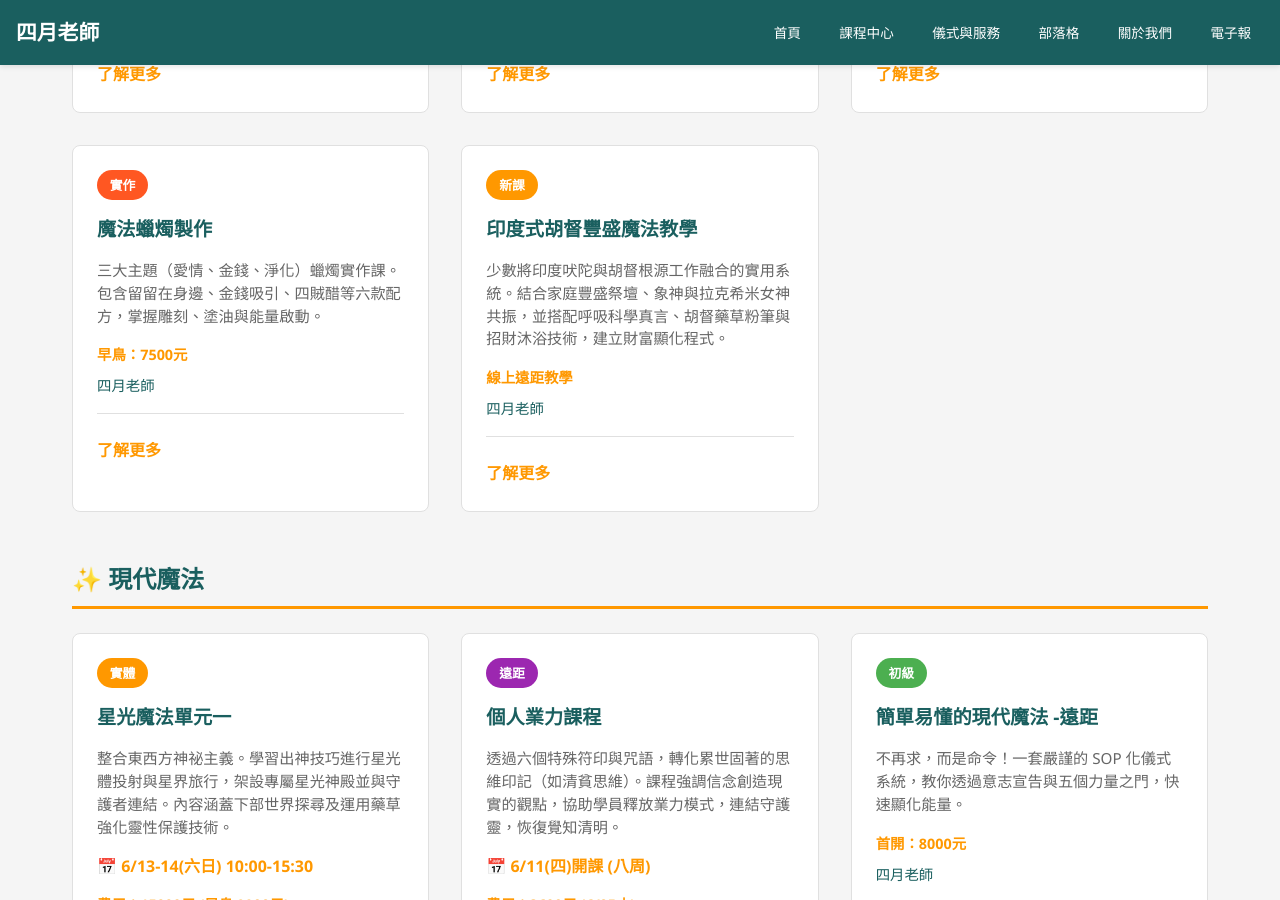
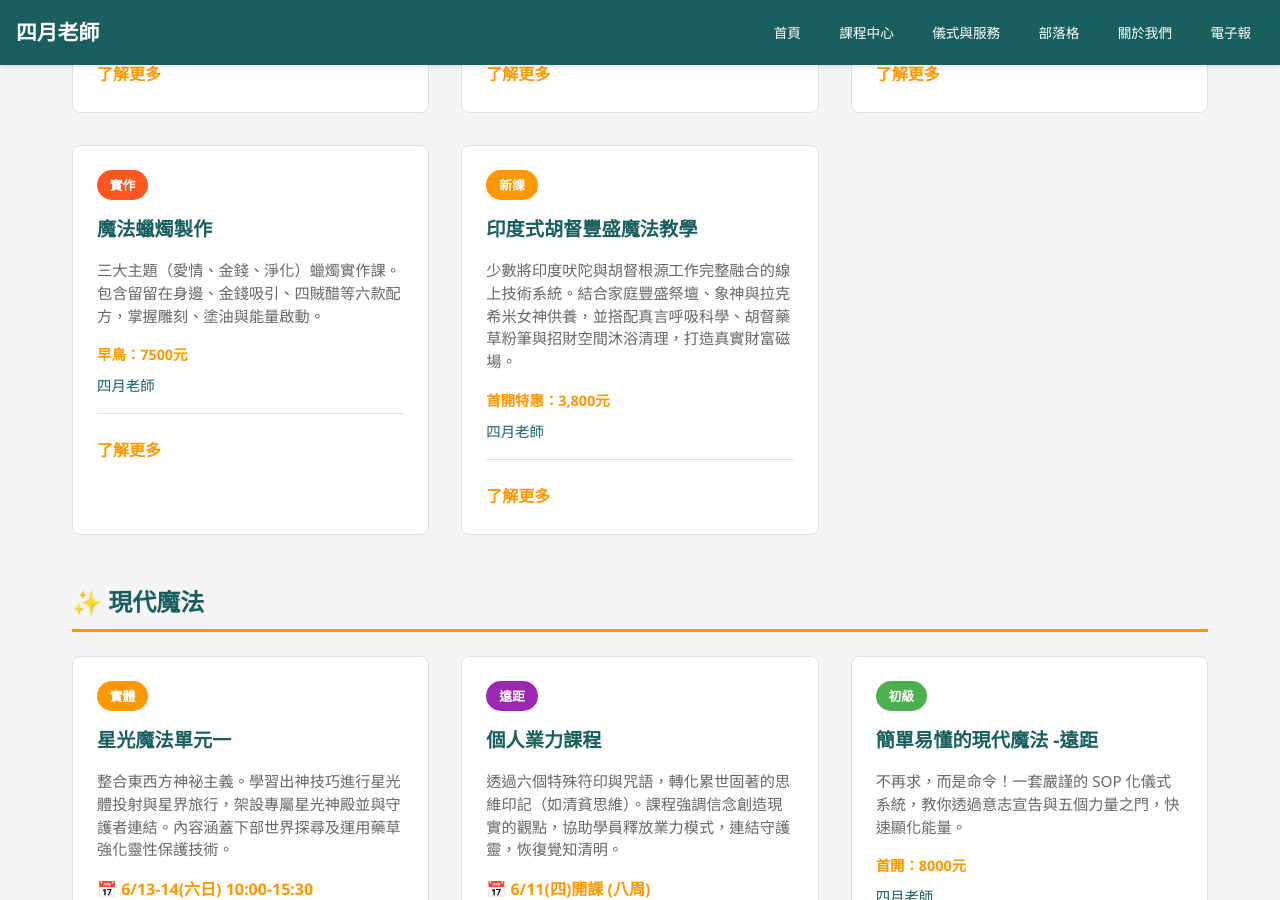
Before and after one commit to light4uliuphone-lang/hoodoo, a Jekyll site: the page built from course.html, in a window 1280 px wide and 900 px high, scrolled down 6048 px. Built offline with Jekyll 4.4.1, drawn with Linux system fonts in a browser that asks for light colours; some of the changed text lies outside the part shown.

Commit message:
Update course.html

```diff
--- a/course.html
+++ b/course.html
@@ -1,7 +1,7 @@
 ---
 layout: default
 title: "課程中心 | 四月老師 - 專業胡督、金錢與現代魔法教學"
-description: "探索四月老師的課程中心，提供金錢魔法、愛情吸引、防禦保護、藥草植物及胡督魔法等多元教學系統。由歐比路、四月與澤誼老師親自授課，結合實戰策略與傳統技術，助您精準顯化心願並優化生活能量场。"
+description: "探索四月老師的課程中心，提供金錢魔法、愛情吸引、防禦保護、藥草植物及胡督魔法等多元教學系統。由歐比路、四月與澤誼老師親自授課，結合實戰策略與傳統技術，助您精準顯化心願並優化生活能量場。"
 ---
 
 <div class="container" style="padding-top: 2rem; padding-bottom: 2rem;">
@@ -36,7 +36,7 @@ description: "探索四月老師的課程中心，提供金錢魔法、愛情吸
         </div>
     </section>
 
-    <!-- 💰 金錢魔法分類 -->
+    <!-- 💰 金錢魔法 -->
     <section id="money" style="margin-bottom: 3rem; scroll-margin-top: 100px;">
         <h2 style="color: #1a5f5f; border-bottom: 3px solid #ff9800; padding-bottom: 0.5rem; margin-bottom: 1.5rem;">💰 金錢魔法</h2>
         <div class="courses-grid">
@@ -131,7 +131,7 @@ description: "探索四月老師的課程中心，提供金錢魔法、愛情吸
             <div class="course-card">
                 <div class="course-tag" style="background-color: #2196f3;">中級</div>
                 <h3>金錢魔法與祭壇-胡督魔法三</h3>
-                <p>解決債務、改善財務或增加財富。學習金錢藥草運用、咒袋與金錢水製作，並架設專屬個人的金錢祭壇。</p>
+                <p>解決債務、改善財務或增加財富. 學習金錢藥草運用、咒袋與金錢水製作，並架設專屬個人的金錢祭壇。</p>
                 <div class="course-info">
                     <span class="price">早鳥：7800元</span>
                     <span class="teacher">四月老師</span>
@@ -191,7 +191,7 @@ description: "探索四月老師的課程中心，提供金錢魔法、愛情吸
         </div>
     </section>
 
-    <!-- 🛡️ 防禦與保護分類 -->
+    <!-- 🛡️ 防禦與保護 -->
     <section id="protection" style="margin-bottom: 3rem; scroll-margin-top: 100px;">
         <h2 style="color: #1a5f5f; border-bottom: 3px solid #ff9800; padding-bottom: 0.5rem; margin-bottom: 1.5rem;">🛡️ 防禦與保護</h2>
         <div class="courses-grid">
@@ -253,7 +253,7 @@ description: "探索四月老師的課程中心，提供金錢魔法、愛情吸
         </div>
     </section>
 
-    <!-- 🌿 藥草與植物魔法分類 -->
+    <!-- 🌿 藥草與植物魔法 -->
     <section id="herbs" style="margin-bottom: 3rem; scroll-margin-top: 100px;">
         <h2 style="color: #1a5f5f; border-bottom: 3px solid #ff9800; padding-bottom: 0.5rem; margin-bottom: 1.5rem;">🌿 藥草與植物魔法</h2>
         <div class="courses-grid">
@@ -336,7 +336,7 @@ description: "探索四月老師的課程中心，提供金錢魔法、愛情吸
         </div>
     </section>
 
-    <!-- 🏺 胡督魔法分類 -->
+    <!-- 🏺 胡督魔法 -->
     <section id="hoodoo" style="margin-bottom: 3rem; scroll-margin-top: 100px;">
         <h2 style="color: #1a5f5f; border-bottom: 3px solid #ff9800; padding-bottom: 0.5rem; margin-bottom: 1.5rem;">🏺 胡督魔法</h2>
         <div class="courses-grid">
@@ -451,13 +451,13 @@ description: "探索四月老師的課程中心，提供金錢魔法、愛情吸
                 <a href="/courses/course-hoodoo-08/" class="learn-more">了解更多</a>
             </div>
 
-            <!-- 🏺 新增：印度式胡督豐盛魔法教學 (course-hoodoo-10) -->
+            <!-- 🏺 完美修正：印度式胡督豐盛魔法教學 (補上正確首開特惠價) -->
             <div class="course-card">
                 <div class="course-tag" style="background-color: #ff9800;">新課</div>
                 <h3>印度式胡督豐盛魔法教學</h3>
-                <p>少數將印度吠陀與胡督根源工作融合的實用系統。結合家庭豐盛祭壇、象神與拉克希米女神共振，並搭配呼吸科學真言、胡督藥草粉筆與招財沐浴技術，建立財富顯化程式。</p>
+                <p>少數將印度吠陀與胡督根源工作完整融合的線上技術系統。結合家庭豐盛祭壇、象神與拉克希米女神供養，並搭配真言呼吸科學、胡督藥草粉筆與招財空間沐浴清理，打造真實財富磁場。</p>
                 <div class="course-info">
-                    <span class="price">線上遠距教學</span>
+                    <span class="price">首開特惠：3,800元</span>
                     <span class="teacher">四月老師</span>
                 </div>
                 <a href="/courses/course-hoodoo-10/" class="learn-more">了解更多</a>
@@ -465,7 +465,7 @@ description: "探索四月老師的課程中心，提供金錢魔法、愛情吸
         </div>
     </section>
 
-    <!-- ✨ 現代魔法分類 -->
+    <!-- ✨ 現代魔法 -->
     <section id="modern" style="margin-bottom: 3rem; scroll-margin-top: 100px;">
         <h2 style="color: #1a5f5f; border-bottom: 3px solid #ff9800; padding-bottom: 0.5rem; margin-bottom: 1.5rem;">✨ 現代魔法</h2>
         <div class="courses-grid">
```
Also changed, not shown: other parts of course.html (+3 -3 lines).
